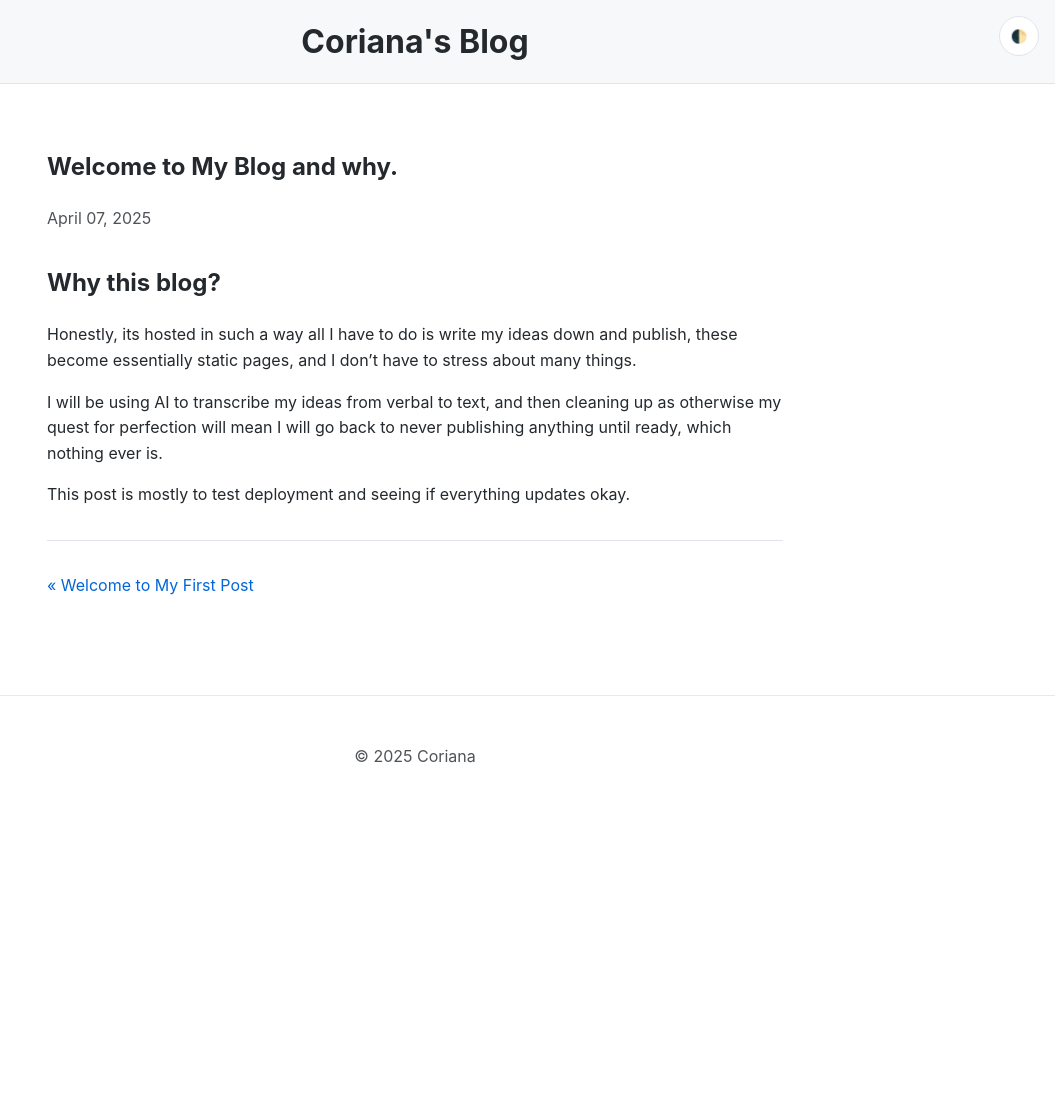
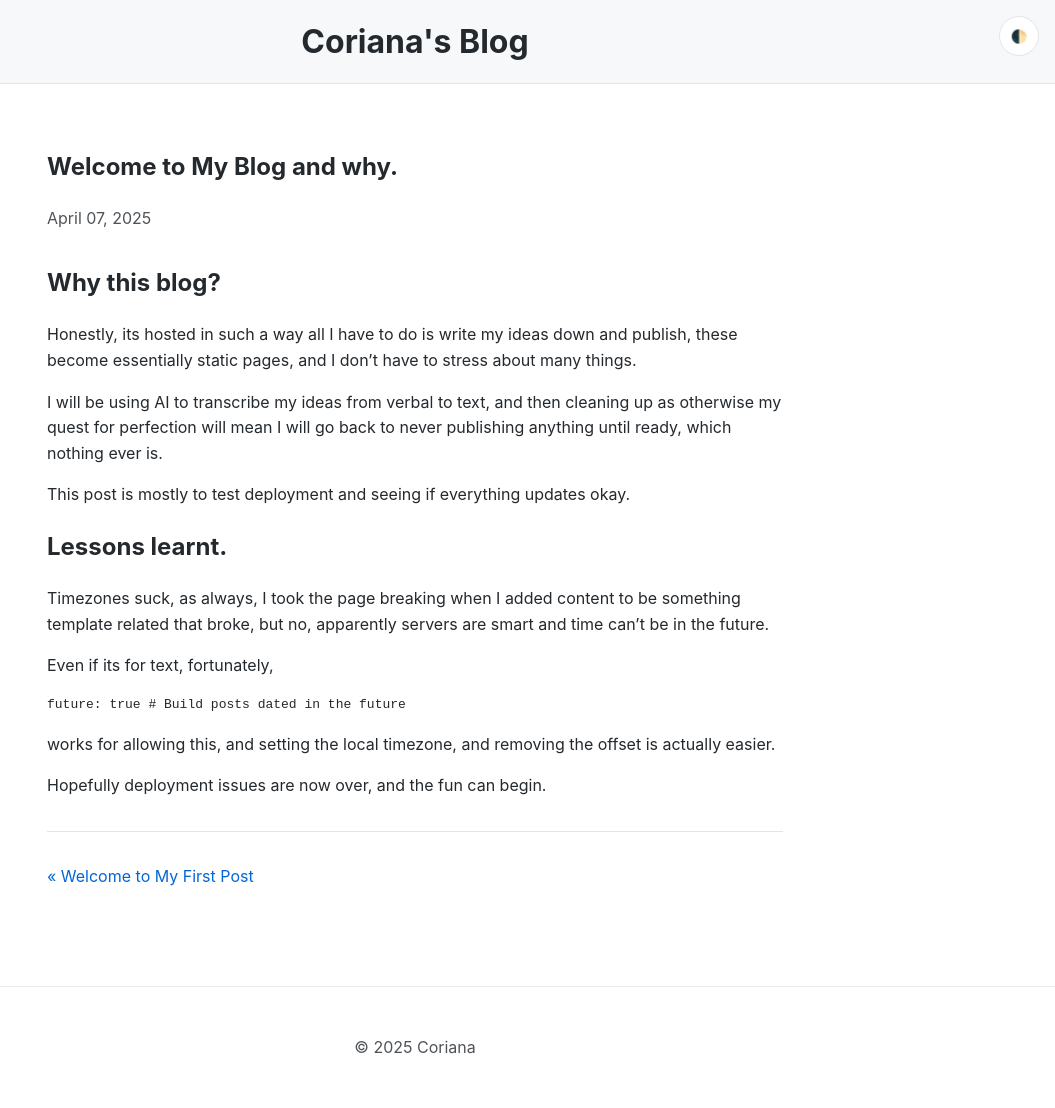
Before and after one commit to Coriana/blog, a Jekyll site: the page built from _posts/2025-04-06-new-blog.md, in a window 1280 px wide. Shown: the whole page, without its empty margins (225-1280 px from the left). Built offline with Jekyll 4.4.1, drawn with Linux system fonts in a browser that asks for light colours; before the commit the page ends 900 px from its top, so only the background shows below that.

Commit message:
post 2 update

````diff
--- a/_posts/2025-04-06-new-blog.md
+++ b/_posts/2025-04-06-new-blog.md
@@ -11,3 +11,15 @@ Honestly, its hosted in such a way all I have to do is write my ideas down and p
 I will be using AI to transcribe my ideas from verbal to text, and then cleaning up as otherwise my quest for perfection will mean I will go back to never publishing anything until ready, which nothing ever is.
 
 This post is mostly to test deployment and seeing if everything updates okay.
+
+## Lessons learnt.
+
+Timezones suck, as always, I took the page breaking when I added content to be something template related that broke, but no, apparently servers are smart and time can't be in the future.
+
+Even if its for text, fortunately,
+```
+future: true # Build posts dated in the future
+```
+works for allowing this, and setting the local timezone, and removing the offset is actually easier.
+
+Hopefully deployment issues are now over, and the fun can begin.
````
